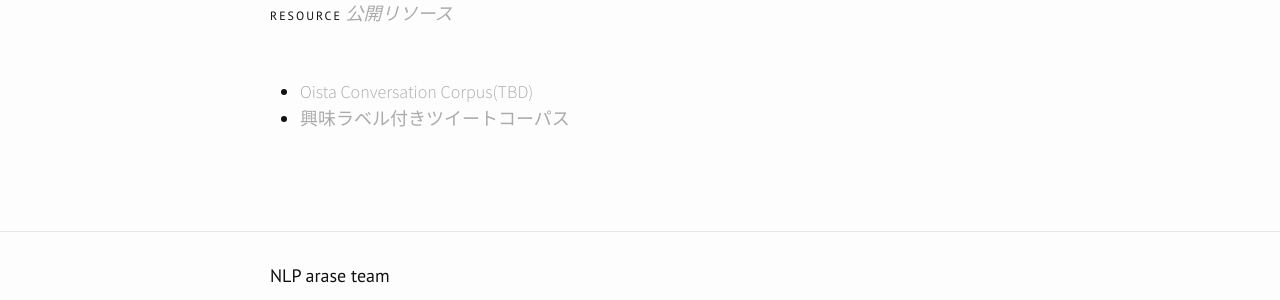
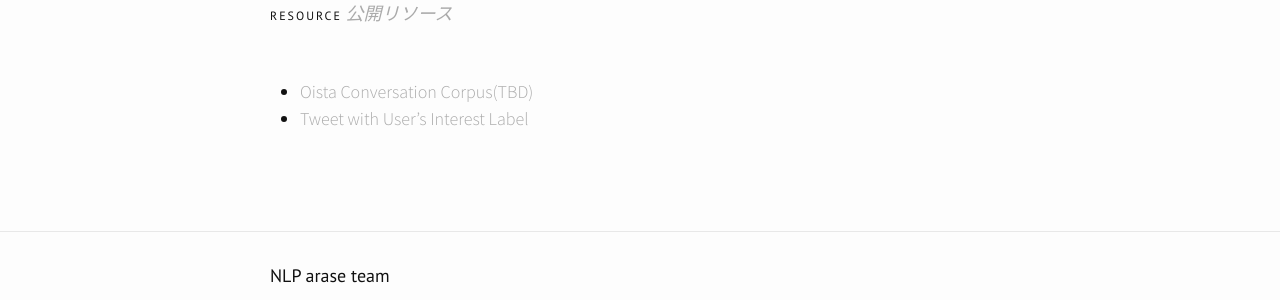
Before and after one commit to nlp-arase/nlp-arase.github.io, a Jekyll site: the page built from resource_en.md, in a window 1280 px wide. Shown: the part 393-693 px from the top of the page. Built offline with Jekyll 4.4.1, drawn with Linux system fonts in a browser that asks for light colours; nearby versions of some CDN libraries.

Commit message:
test current page

```diff
--- a/resource.md
+++ b/resource_en.md
@@ -10,4 +10,4 @@ tagline: "公開リソース"
 <br>
 
 - [Oista Conversation Corpus(TBD)](https://github.com/50kawa)
-- [興味ラベル付きツイートコーパス](https://github.com/tanaka504/TweetCorpus_with_InterestLabel)
+- [Tweet with User's Interest Label](https://github.com/tanaka504/TweetCorpus_with_InterestLabel)
```
